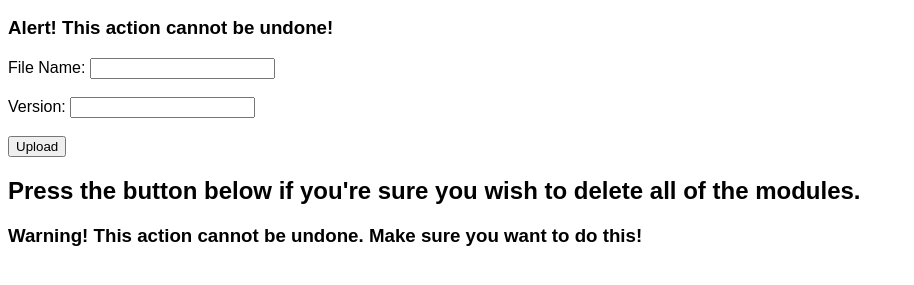
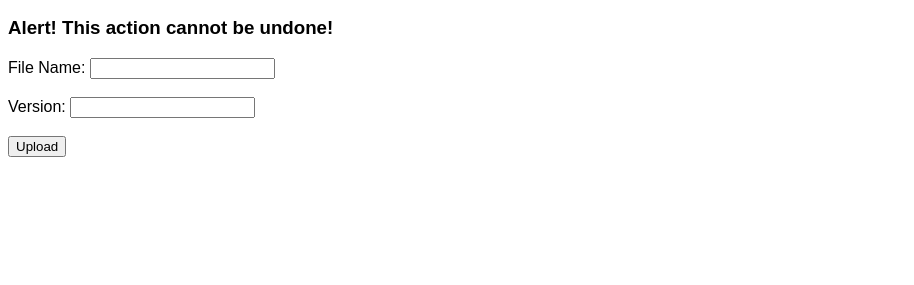
Before and after one commit to Gokul-H7/group27_phase2, a website: page website/delete.html in a window 1280 px wide. Shown: the part 97-382 px from the top of the page, without its empty margins (0-914 px from the left). Drawn offline with Linux system fonts and the light colour scheme.

Commit message:
basic html test

```diff
--- a/website/delete.html
+++ b/website/delete.html
@@ -61,9 +61,4 @@
             });
         </script>
 
-
-
-    <h2>Press the button below if you're sure you wish to delete all of the modules.</h2>
-    <h3>Warning! This action cannot be undone. Make sure you want to do this!</h3>
-
 </body>
```
